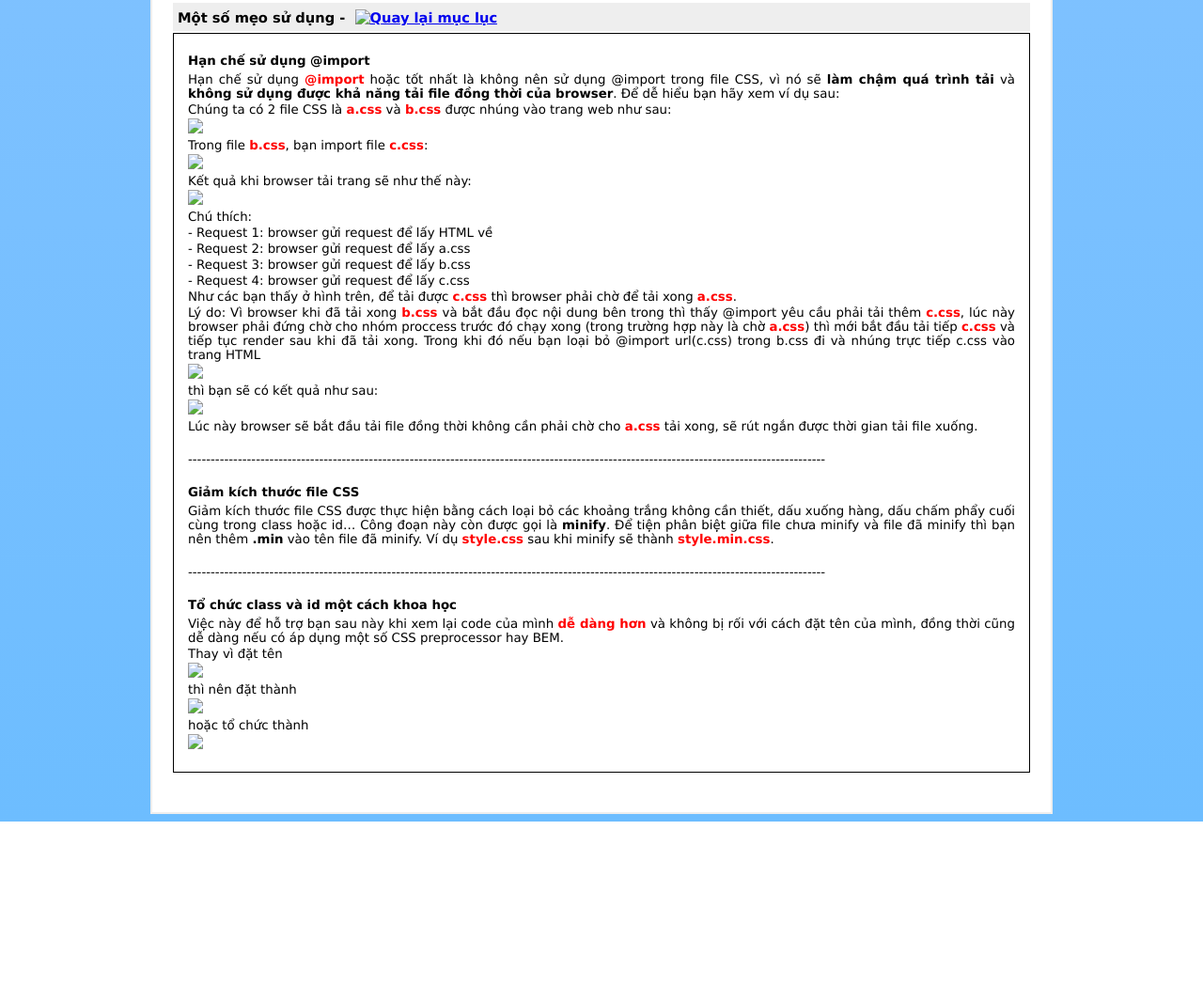
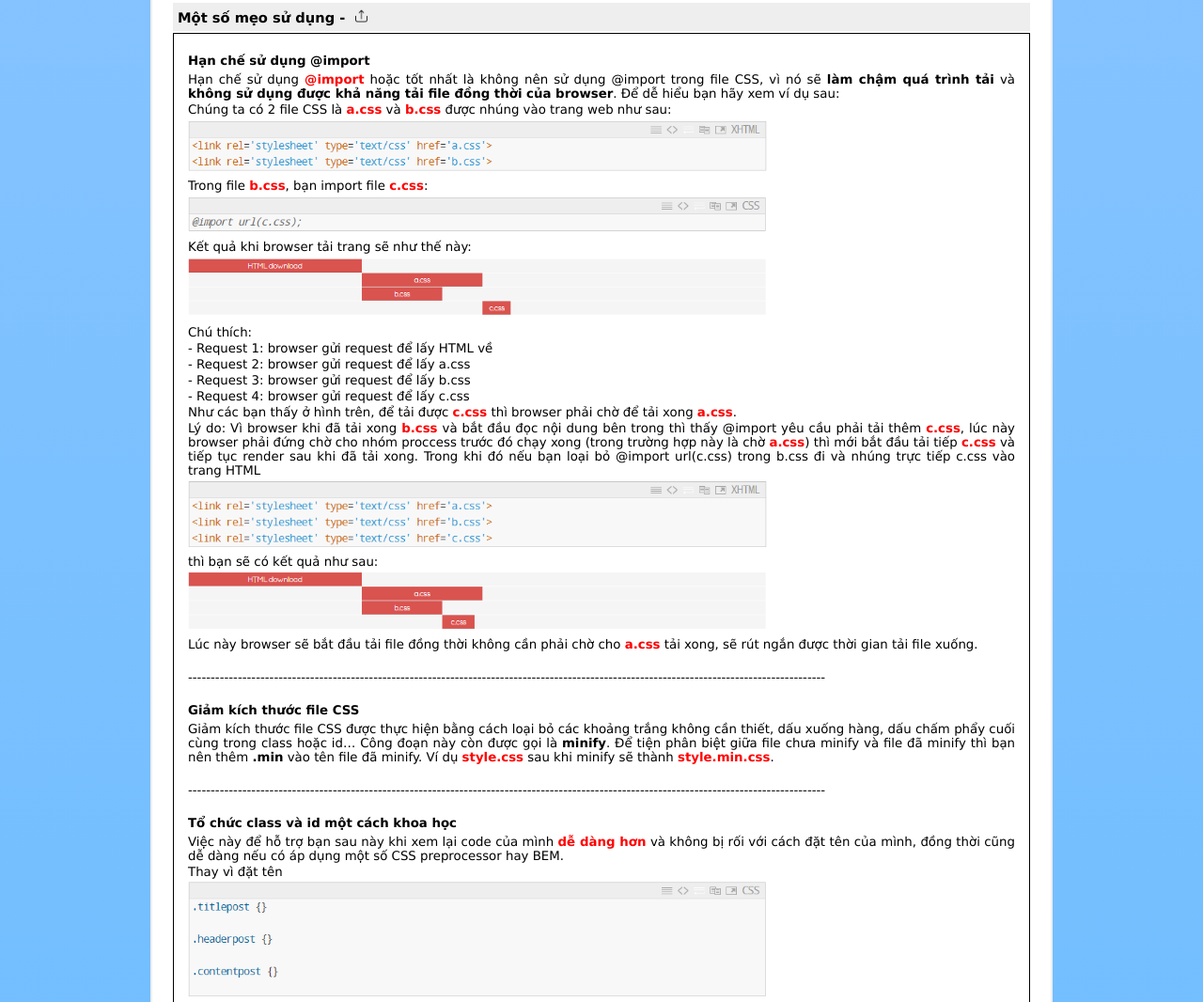
Before and after one commit to thnammm/ttk-project-html, a plain HTML site: page index.html in a window 1280 px wide. Shown: the part 1936-3002 px from the top of the page at 94% size. Before the commit the page ends 2810 px from the top, so only its background shows below. Drawn offline with Linux system fonts and the light colour scheme; the site is published under a folder, as on GitHub Pages, so addresses that start at the root find nothing.

Commit message:
Update index.html

```diff
--- a/index.html
+++ b/index.html
@@ -227,7 +227,7 @@
             CSS cơ bản -&nbsp;
             <a href="#content">
               <img
-                src="/img/upload.png"
+                src="./img/upload.png"
                 title="Quay lại mục lục"
                 width="1.5%"
               />
@@ -340,7 +340,7 @@
             CSS nâng cao -&nbsp;
             <a href="#content">
               <img
-                src="/img/upload.png"
+                src="./img/upload.png"
                 title="Quay lại mục lục"
                 width="1.5%"
               />
@@ -411,7 +411,7 @@
             Một số mẹo sử dụng -&nbsp;
             <a href="#content">
               <img
-                src="/img/upload.png"
+                src="./img/upload.png"
                 title="Quay lại mục lục"
                 width="1.5%"
               />
@@ -438,14 +438,14 @@
                 <strong style="color: red;">b.css</strong> được nhúng vào trang
                 web như sau:
               </p>
-              <img src="/img/sub3/sub3-1.1.PNG" width="70%" />
+              <img src="./img/sub3/sub3-1.1.PNG" width="70%" />
               <p>
                 Trong file <strong style="color: red;">b.css</strong>, bạn
                 import file <strong style="color: red;">c.css</strong>:
               </p>
-              <img src="/img/sub3/sub3-1.2.PNG" width="70%" />
+              <img src="./img/sub3/sub3-1.2.PNG" width="70%" />
               <p>Kết quả khi browser tải trang sẽ như thế này:</p>
-              <img src="/img/sub3/sub3-1.3.PNG" width="70%" />
+              <img src="./img/sub3/sub3-1.3.PNG" width="70%" />
               <p>Chú thích:</p>
               <p>- Request 1: browser gửi request để lấy HTML về</p>
               <p>- Request 2: browser gửi request để lấy a.css</p>
@@ -468,9 +468,9 @@
                 bỏ @import url(c.css) trong b.css đi và nhúng trực tiếp c.css
                 vào trang HTML
               </p>
-              <img src="/img/sub3/sub3-1.4.PNG" width="70%" />
+              <img src="./img/sub3/sub3-1.4.PNG" width="70%" />
               <p>thì bạn sẽ có kết quả như sau:</p>
-              <img src="/img/sub3/sub3-1.5.PNG" width="70%" />
+              <img src="./img/sub3/sub3-1.5.PNG" width="70%" />
               <p>
                 Lúc này browser sẽ bắt đầu tải file đồng thời không cần phải chờ
                 cho <strong style="color: red;">a.css</strong> tải xong, sẽ rút
@@ -505,11 +505,11 @@
                 một số CSS preprocessor hay BEM.
               </p>
               <p>Thay vì đặt tên</p>
-              <img src="/img/sub3/sub3-3.1.PNG" width="70%" />
+              <img src="./img/sub3/sub3-3.1.PNG" width="70%" />
               <p>thì nên đặt thành</p>
-              <img src="/img/sub3/sub3-3.2.PNG" width="70%" />
+              <img src="./img/sub3/sub3-3.2.PNG" width="70%" />
               <p>hoặc tổ chức thành</p>
-              <img src="/img/sub3/sub3-3.3.PNG" width="70%" />
+              <img src="./img/sub3/sub3-3.3.PNG" width="70%" />
             </div>
           </td>
         </tr>
```
